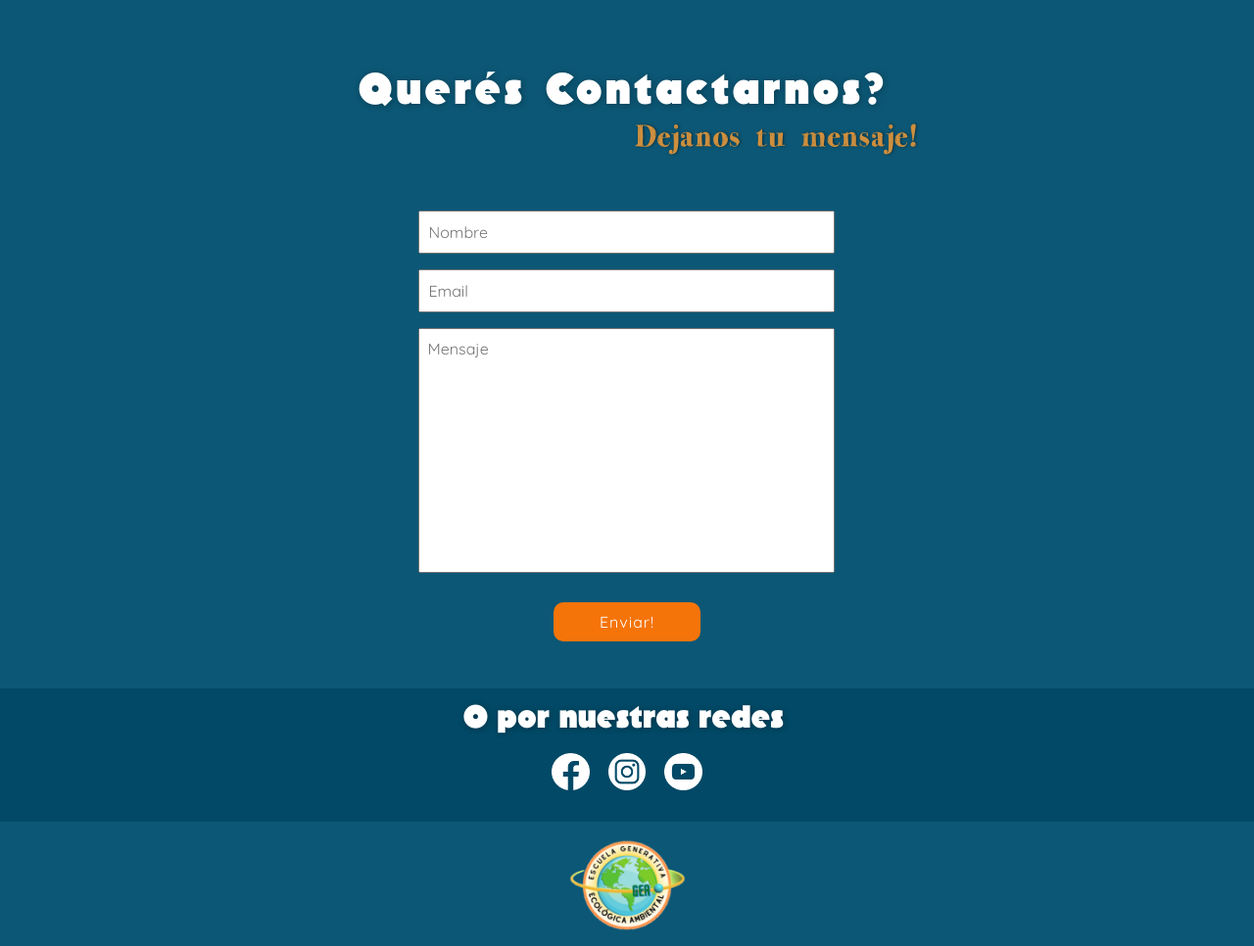
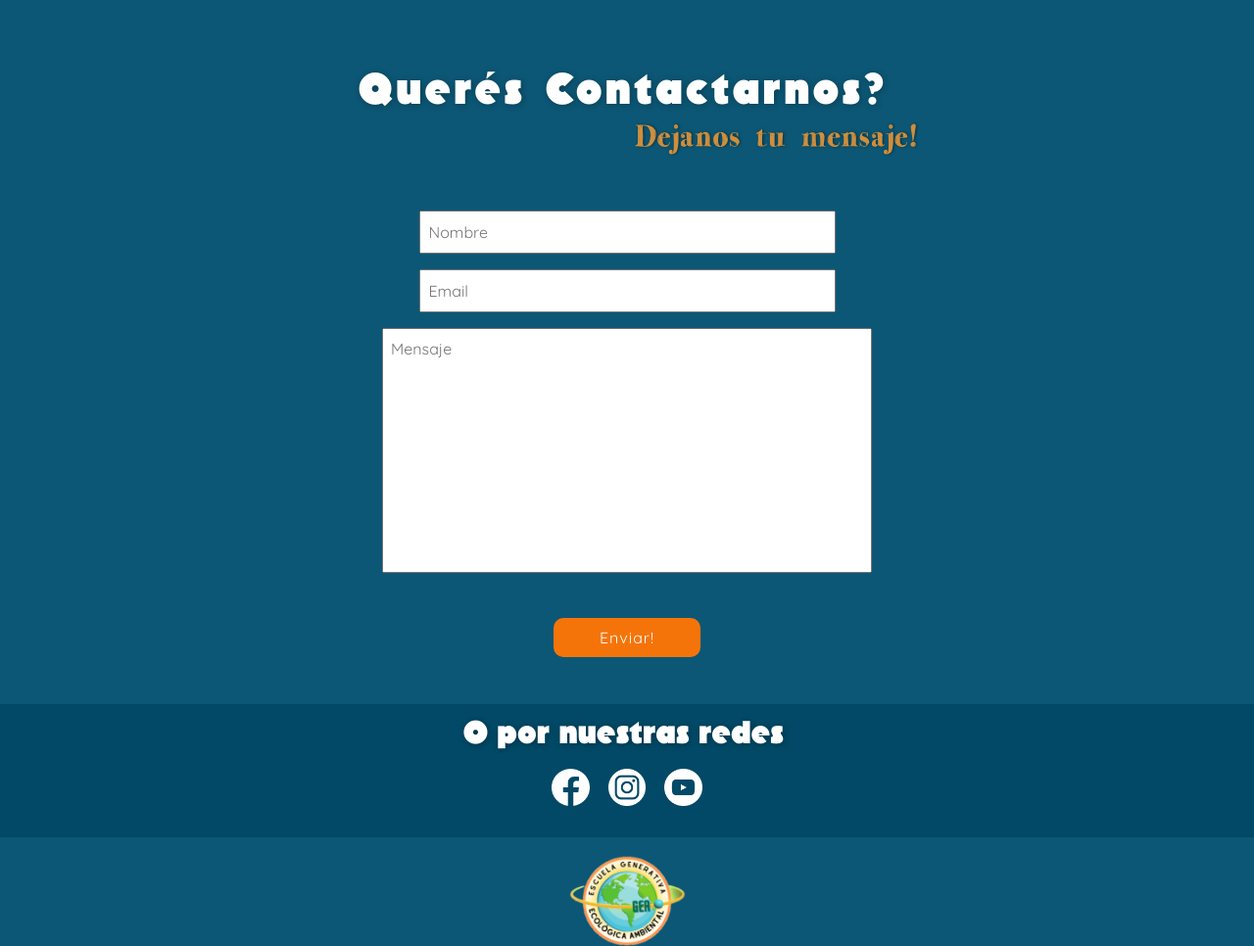
Before and after one commit to maxivm6/escuela, a Django app: page / in a window 1280 px wide. Shown: the part 2310-3276 px from the top of the page at 98% size. Run offline with Django 4.2, Linux system fonts and the light colour scheme; data comes from the database, SQL or seed files in the repository; some libraries are stand-ins or nearby versions; some web fonts are replaced.

Commit message:
pruebas vistas en dispositivos

```diff
--- a/GeaApp/templates/index.html
+++ b/GeaApp/templates/index.html
@@ -84,13 +84,13 @@
             </div>
 
 
-            <div class="form-column text-center" style="width: 98%;">
+            <div class="form-column text-center" style="width: 95%;">
                 <br><br>
                 <form action="#" method="post">
                     <input type="text" id="nombre" name="nombre" placeholder="Nombre" required>
                     <input type="email" id="email" name="email" placeholder="Email" required>
                     <textarea id="mensaje" name="mensaje" placeholder="Mensaje" rows="5" required maxlength="500"
-                        style="resize: none; height: 250px; margin: auto; margin-right: 0;"></textarea>
+                        style="resize: none; height: 250px; width: 100%;"></textarea>
                     <br><br>
                     <div class="button-wrapper">
                         <button type="submit" style="font-size: 16px; letter-spacing: 1px;">Enviar!</button>
```
